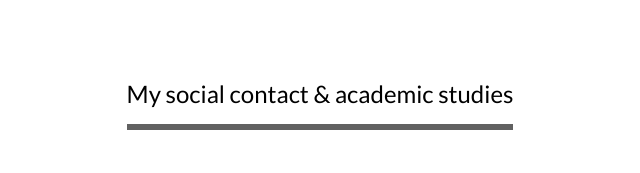
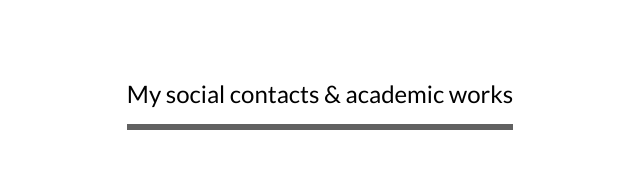
Before and after one commit to pjirayu/pjirayu.github.io, a plain HTML site: page index.html in a window 1280 px wide. Shown: the part 593-766 px from the top of the page, 320-960 px from the left. Drawn offline with nearby package versions, Linux system fonts and the light colour scheme; a web font is replaced by a local one.

Commit message:
Initial Commit

```diff
--- a/index.html
+++ b/index.html
@@ -76,7 +76,7 @@ img {display: block; margin-left: auto; margin-right: auto;}
   <!-- Social grid -->
   <div class="w3-row w3-container">
     <div class="w3-center w3-padding-64">
-      <span class="w3-xlarge w3-bottombar w3-border-dark-grey w3-padding-16">My social contact & academic studies</span>
+      <span class="w3-xlarge w3-bottombar w3-border-dark-grey w3-padding-16">My social contacts & academic works</span>
     </div>
     <!-- facebook block -->
     <div class="w3-col l3 m6 w3-indigo w3-container w3-padding-16">
```
